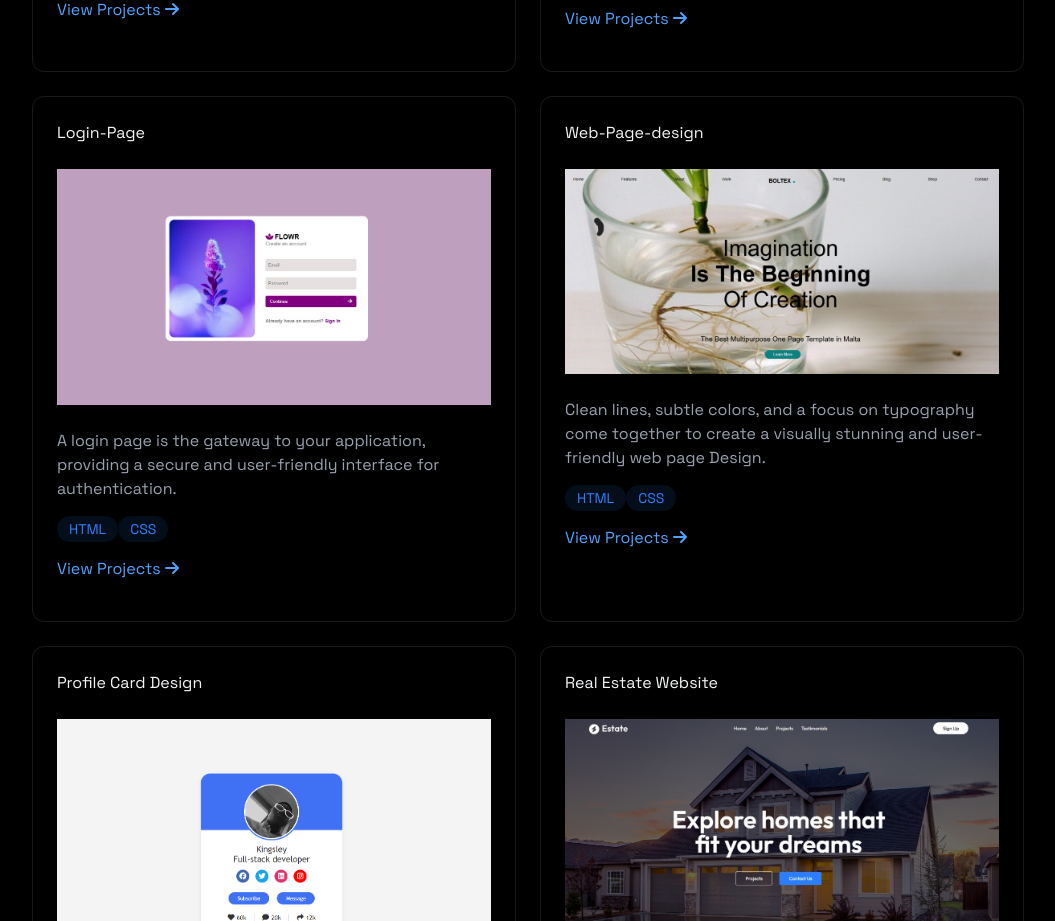
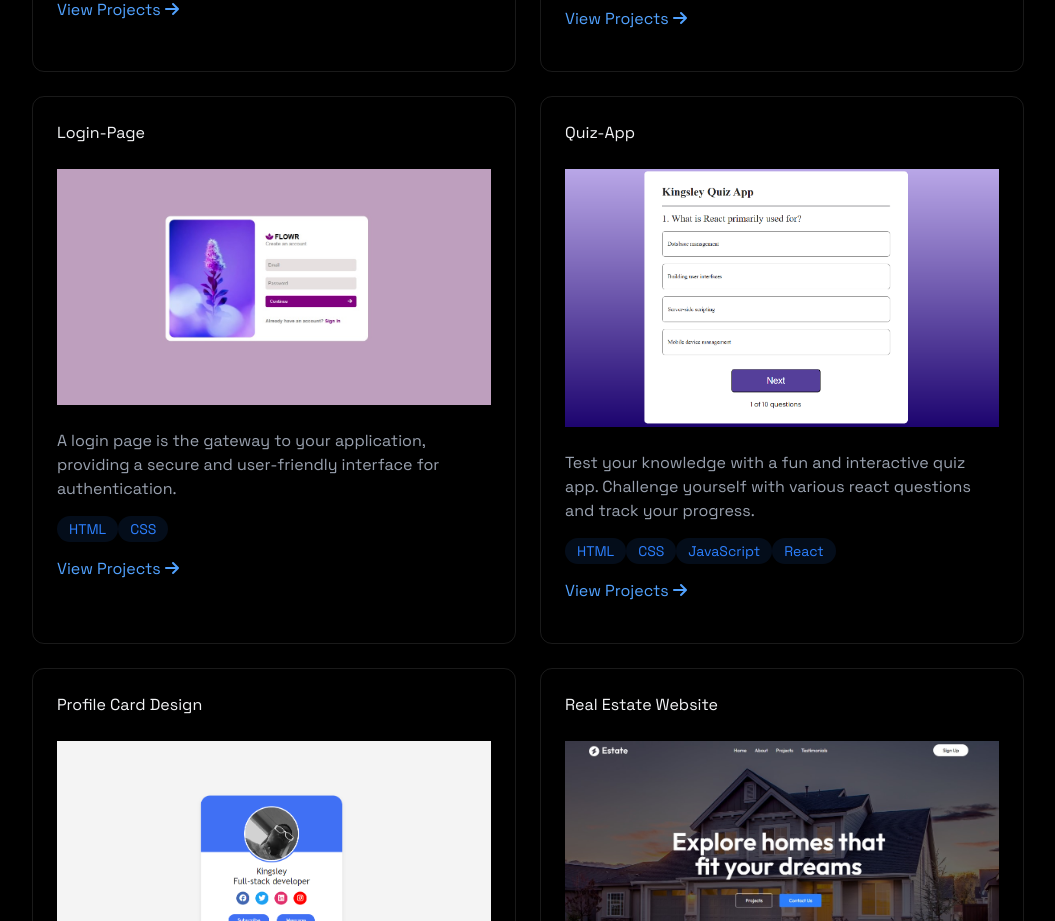
Before and after one commit to King-web-cell-05/kingsley-portfolio, a React (Vite) app: page / in a window 1280 px wide. Shown: the part 2260-3181 px from the top of the page, without its empty margins (112-1167 px from the left). Built offline with nearby package versions, Linux system fonts and the light colour scheme; a web font is replaced by a local one.

Commit message:
Update project.jsx

```diff
--- a/src/components/Projects.jsx
+++ b/src/components/Projects.jsx
@@ -79,13 +79,13 @@ export const Projects = () => {
 
 
           <div className="p-6 rounded-xl border border-white/10 hover:-translate-y-1 hover:border-blue-500/30 hover:shadow-[0_2px_8px_rgba(59, 130, 246,0.2 )] transition-all">
-            <h3>Web-Page-design</h3> <br />
-            <img src="/images/web-page-design.jpg" alt="Web Page Design" /> <br />
+            <h3>Quiz-App</h3> <br />
+            <img src="/images/quiz-app.png" alt="Quiz App" /> <br />
               <p className="text-gray-400 mb-4">
-               Clean lines, subtle colors, and a focus on typography come together to create a visually stunning and user-friendly web page Design.
+               Test your knowledge with a fun and interactive quiz app. Challenge yourself with various react questions and track your progress.
               </p>
             <div>
-              {["HTML", "CSS"].map((tech, key) => (
+              {["HTML", "CSS", "JavaScript", "React"].map((tech, key) => (
                 <span
                   key={key}
                   className="bg-blue-500/10 text-blue-500 px-3 py-1 rounded-full text-sm hover:bg-blue-500/20 hover:shadow-[0_2px_8px_rgba(59, 130, 246,0.1 )] transition-all"
@@ -95,7 +95,7 @@ export const Projects = () => {
               ))}
             </div>
             <div className="flex justify-between items-center">
-                <a target="_blank" href="https://king-web-cell-05.github.io/boltex/" className="text-blue-400 hover: text-blue-300 transition colors my-4">View Projects <i class="fa-solid fa-arrow-right"></i></a>
+                <a target="_blank" href="https://quiz-app-rho-ebon.vercel.app" className="text-blue-400 hover: text-blue-300 transition colors my-4">View Projects <i class="fa-solid fa-arrow-right"></i></a>
             </div>
           </div>
 
```
Also changed, not shown: public/images/quiz-app.png (added).
